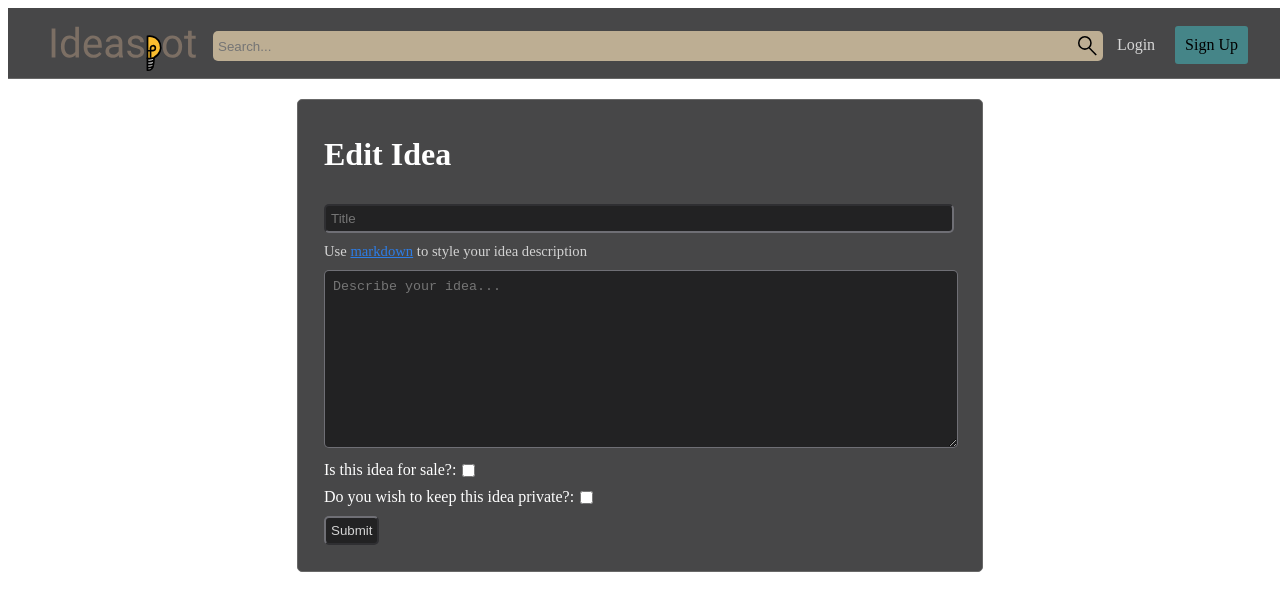
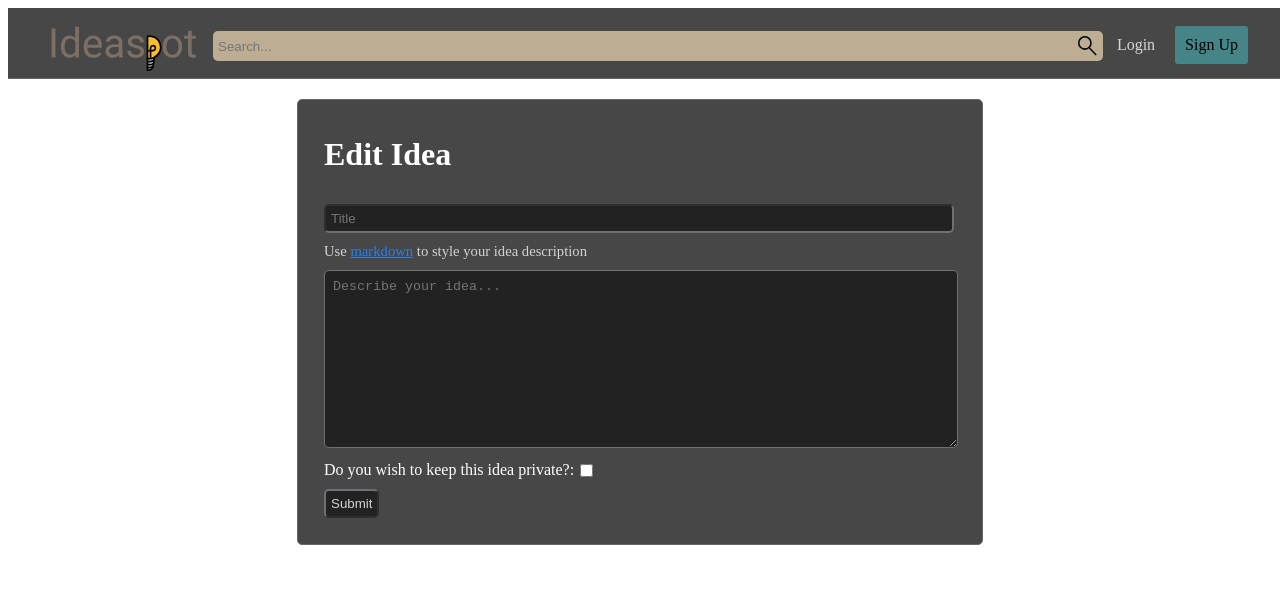
Before and after one commit to lukew3/ideaspot, a React (Create React App) app in the folder frontend/: page /editIdea/1 in a window 1280 px wide. Shown: the top 610 px of the page. Built offline with nearby package versions, Linux system fonts and the light colour scheme; no server answers; the HTML template or start-up script is replaced by a standard one.

Commit message:
Remove editIdea forSale, push revision on edit, removed repetition

```diff
--- a/frontend/src/components/EditIdea.js
+++ b/frontend/src/components/EditIdea.js
@@ -11,8 +11,6 @@ class EditIdea extends Component {
       title: "",
       description: "",
       private: false,
-      forSale: false,
-      price: 0
     }
     this.handleInputChange = this.handleInputChange.bind(this);
     this.handleSubmit = this.handleSubmit.bind(this);
@@ -24,7 +22,6 @@ class EditIdea extends Component {
       this.setState({ title: response.data.idea.title,
                       description: response.data.idea.description,
                       private: response.data.idea.private,
-                      forSale: response.data.idea.forSale,
                     });
     });
   }
@@ -41,7 +38,6 @@ class EditIdea extends Component {
     axiosApiInstance.patch(`/api/edit_idea/${this.state.ideaId}`,
       { title: this.state.title,
         description: this.state.description,
-        forSale: this.state.forSale,
         private: this.state.private }
     ).then(response => {
       this.props.history.push(`/idea/${response.data._id}`);
@@ -75,17 +71,6 @@ class EditIdea extends Component {
             onChange={this.handleInputChange} />
           <br/>
           <label>
-            Is this idea for sale?:
-          <input
-            type="checkbox"
-            name="forSale"
-            className="createIdeaForSale createIdeaCheckbox"
-            value={this.state.forSale}
-            checked={this.state.forSale}
-            onChange={this.handleInputChange} />
-          </label>
-          <br/>
-          <label>
             Do you wish to keep this idea private?:
           <input
             type="checkbox"
@@ -97,7 +82,6 @@ class EditIdea extends Component {
           </label>
           <br/>
           {
-            //set your price
             //add up to 3 tags
             //checkbox for show prime first(checked by default)
           }
```
Also changed, not shown: 2 other files (tests, documents, lock files or other folders).
